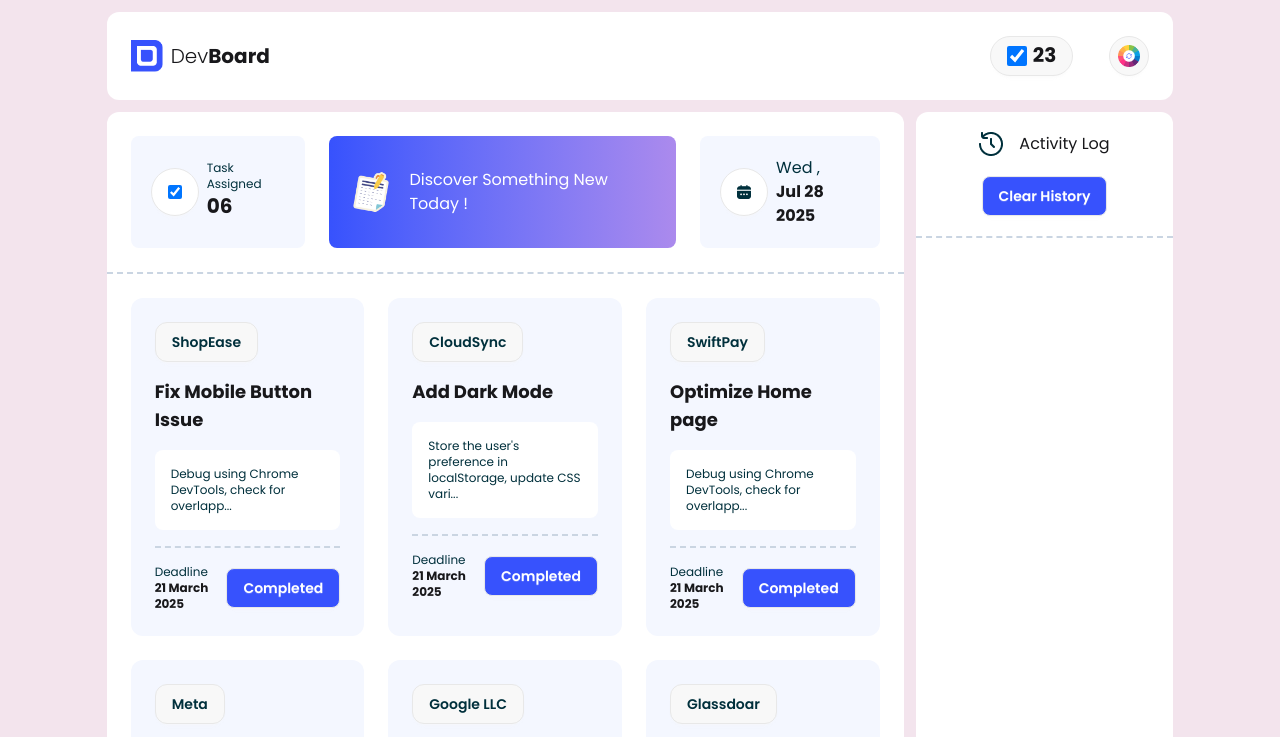
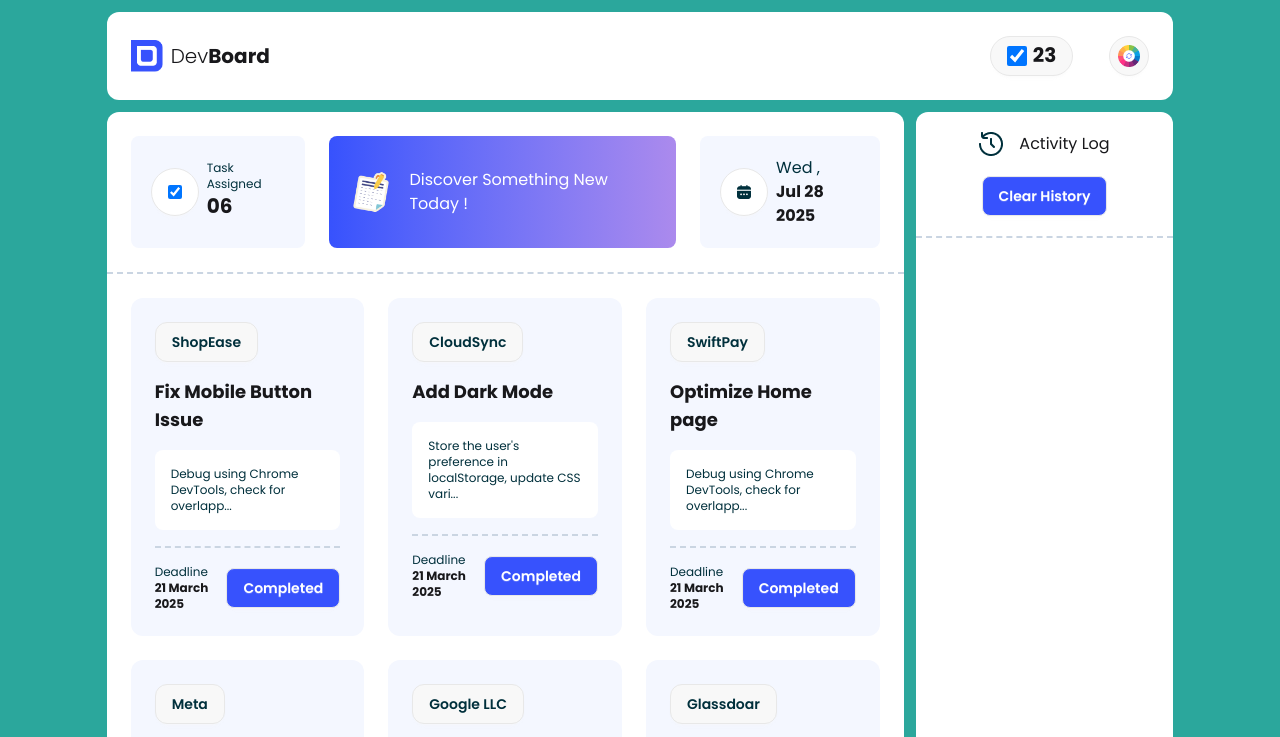
Before and after one commit to toufik0661/asignment-5, a plain HTML site: page index.html in a window 1280 px wide. Both pictures are taken after a click on the button 1129 px from the left and 56 px from the top of the page. Shown: the top 737 px of the page. Drawn offline with nearby package versions, Linux system fonts and the light colour scheme.

Commit message:
add random color generate

```diff
--- a/index.html
+++ b/index.html
@@ -186,8 +186,9 @@
 
 
   <script src="./script/script.js"></script>
+  <script src="./script/bloge.js"></script>
   <script src="./script/utillitie.js"></script>
-  <script src="./script/bloge.js"></script>
+
 </body>
 
 </html>
--- a/script/bloge.js
+++ b/script/bloge.js
@@ -0,0 +1,4 @@
+//redirect to blog page
+document.querySelector('.back-to-desk').addEventListener('click', function (){
+  window.location.href = 'index.html';
+});
--- a/script/script.js
+++ b/script/script.js
@@ -0,0 +1,10 @@
+
+//random color generate event
+document.getElementById('random-color').addEventListener('click', function () {
+  document.querySelector('html').style.backgroundColor = generateColor();
+});
+
+//redirect to blog page
+document.getElementById('discover-something').addEventListener('click', function () {
+  window.location.href = 'bloge.html';
+});
--- a/script/utillitie.js
+++ b/script/utillitie.js
@@ -0,0 +1,6 @@
+// generate random color codes function
+function generateColor() {
+  const randomNumbers = Math.floor(Math.random() * 16789788);
+  const randomColorCodes = '#' + randomNumbers.toString(16);
+  return randomColorCodes;
+}
```
